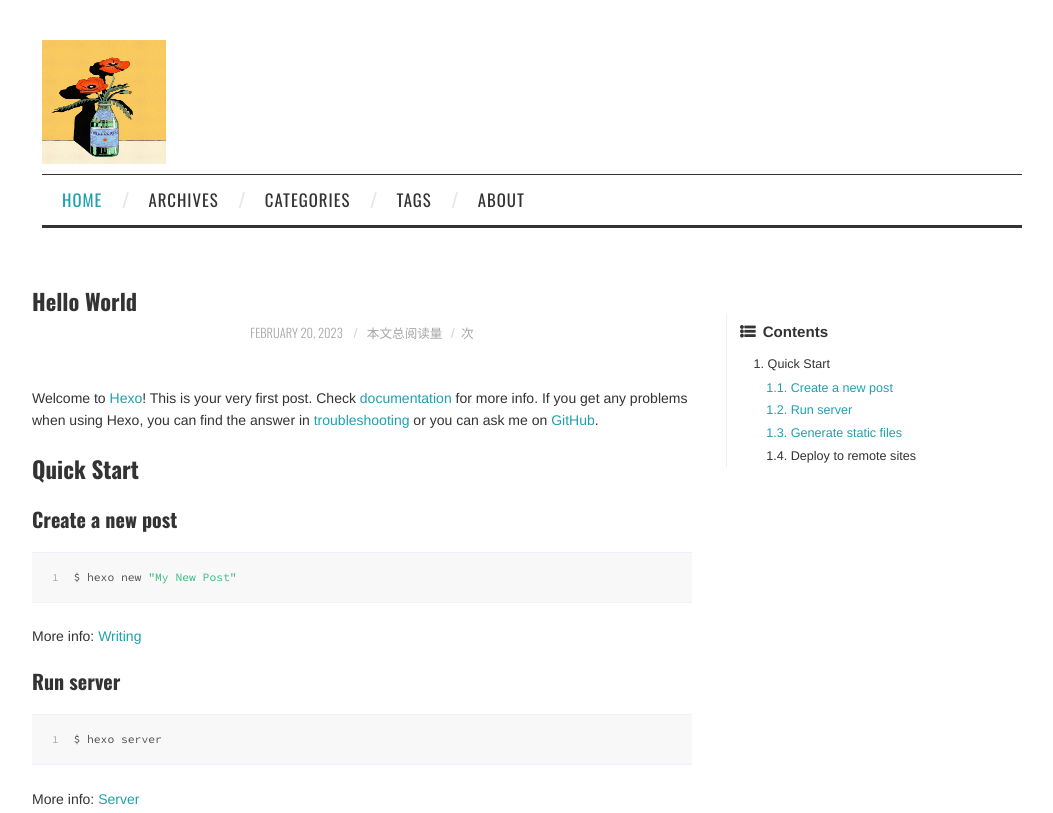
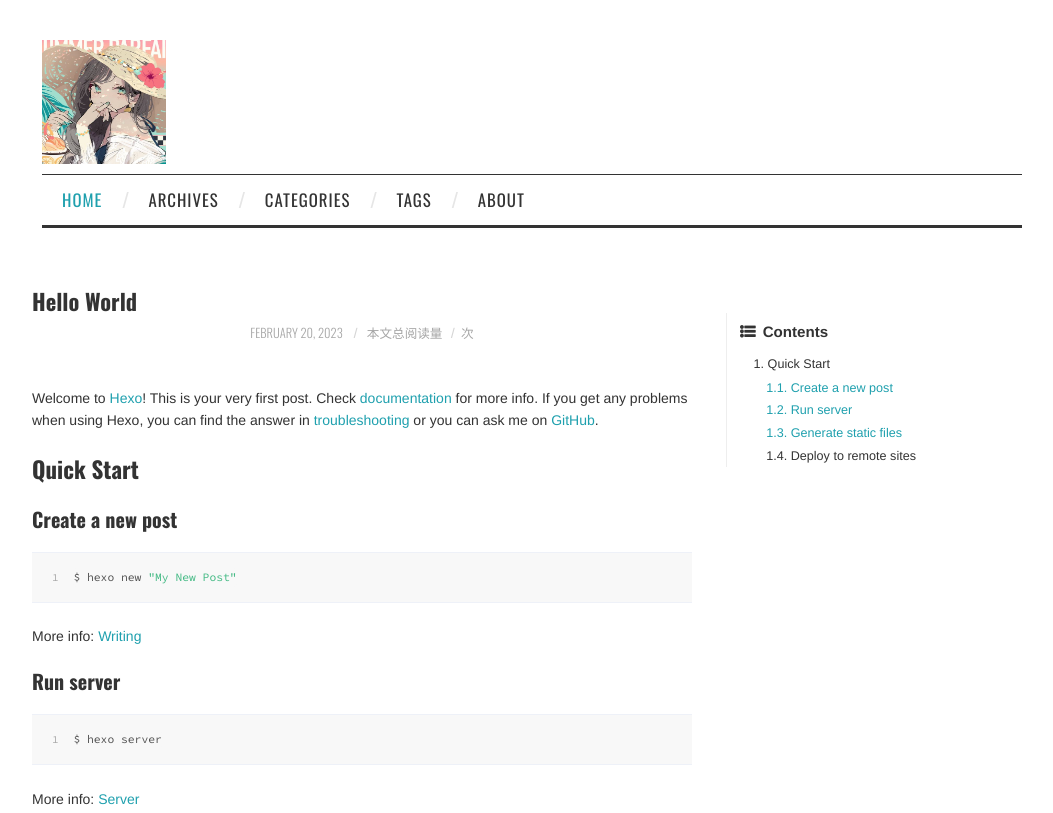
Before and after one commit to NarcisaWhite/NarcisaWhite.github.io, a plain HTML site: page 2023/02/20/hello-world/index.html in a window 1280 px wide. Shown: the top 813 px of the page, without its empty margins (108-1161 px from the left). Drawn offline with nearby package versions, Linux system fonts and the light colour scheme; some packages are replaced by stand-ins of ours; a script that the page names is missing.

Commit message:
Site updated: 2023-02-21 17:06:48

```diff
--- a/2023/02/20/hello-world/index.html
+++ b/2023/02/20/hello-world/index.html
@@ -73,7 +73,7 @@
           <h1 class="site-title">
 
               <a href="/" rel="home" >
-                <img style="margin-bottom: 10px;"  width="124px" height="124px" alt="Hike News" src=" /css/images/f.png">
+                <img style="margin-bottom: 10px;"  width="124px" height="124px" alt="Hike News" src=" /css/images/b.png">
               </a>
 
           </h1>
```
Also changed, not shown: archives/2023/02/index.html (+1 -1 lines), archives/2023/index.html (+1 -1 lines), archives/index.html (+1 -1 lines), index.html (+1 -1 lines), css/images/b.png (added).
